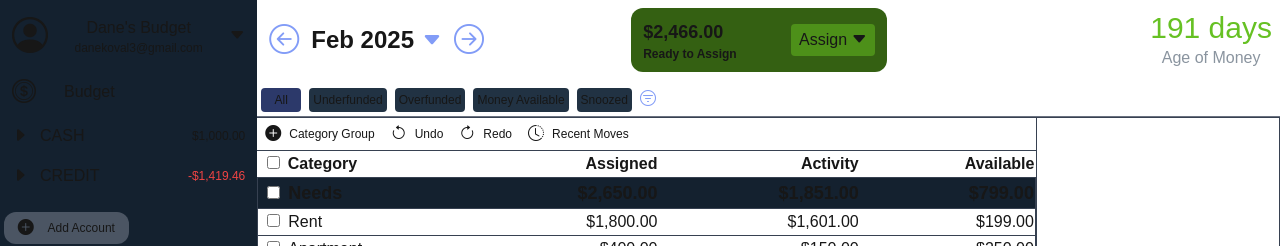
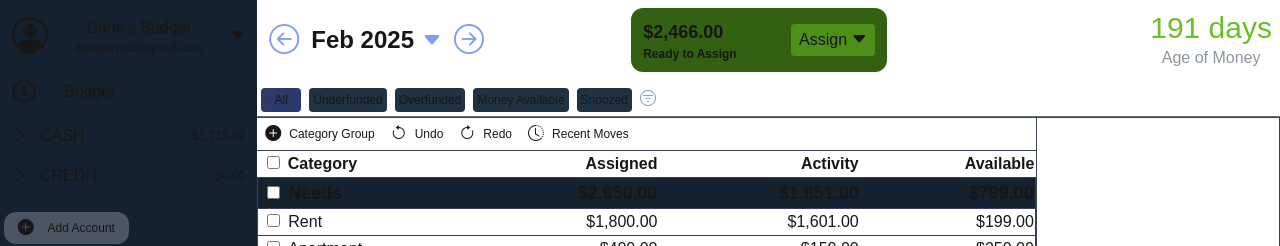
Before and after one commit to dkoval3/budget-app, a Next.js app: page / in a window 1280 px wide. Shown: the top 246 px of the page. Built offline with nearby package versions, Linux system fonts and the light colour scheme.

Commit message:
task #7: dynamically calculate account balance in sidebar

```diff
--- a/src/Constants.ts
+++ b/src/Constants.ts
@@ -1,2 +1,4 @@
 export const ACCOUNTS = 'accounts';
 export const BUDGET = 'budget';
+export const CASH = 'Cash';
+export const CREDIT = 'Credit';
--- a/src/app/components/Accounts/AccountPage.tsx
+++ b/src/app/components/Accounts/AccountPage.tsx
@@ -4,14 +4,15 @@ import AccountNamePanel from "@/app/components/Accounts/Common/AccountNamePanel"
 import BalancePanel from "@/app/components/Accounts/Common/BalancePanel";
 import AccountTable from "@/app/components/Accounts/Common/AccountTable";
 import {sampleAccounts} from "@/model/Test/SampleCashAccount";
-import {getAccountBalance} from "@/common/AccountUtil";
 import {FunctionBar} from "@/app/components/Accounts/Common/FunctionBar";
+import UseBudget from "@/app/components/Hooks/UseBudget";
 
 export default function AccountPage({ className }: AccountPageProps) {
+    const {calculateAccountBalance} = UseBudget();
     return (
         <div className={`${className} p-3`}>
             <AccountNamePanel account={sampleAccounts[0]} />
-            <BalancePanel balance={getAccountBalance(sampleAccounts[0])} />
+            <BalancePanel balance={calculateAccountBalance(sampleAccounts[0])} />
             <FunctionBar />
             <AccountTable />
         </div>
--- a/src/app/components/Accounts/Common/AccountNamePanel.tsx
+++ b/src/app/components/Accounts/Common/AccountNamePanel.tsx
@@ -5,7 +5,9 @@ export default function AccountNamePanel({ account, className }: AccountNamePane
         <div className={`${className} border-b-[0.5px] border-gray-700 pb-2`}>
             <div className='flex justify-between'>
                 <div className='text-xl'>{account.name}</div>
-                <button>Edit Name</button>
+                <button className='mr-1'>
+                    <i className="bi bi-pencil"></i>
+                </button>
             </div>
 
             <div className='flex'>
--- a/src/app/components/Accounts/Common/AccountTable.tsx
+++ b/src/app/components/Accounts/Common/AccountTable.tsx
@@ -8,7 +8,7 @@ import {useImmer} from "use-immer";
 export default function AccountTable({className}: AccountTableProps) {
     const {currentAccount} = UseBudget();
     return (
-        <div className={`${className} border-collapse`}>
+        <div className={`${className}`}>
             <table className='w-full'>
                 <thead>
                 {renderTableHead()}
@@ -24,7 +24,7 @@ export default function AccountTable({className}: AccountTableProps) {
 }
 
 const renderTableHead = () => (
-    <tr>
+    <tr className='border-b-[0.5px] border-gray-700'>
         <th className='text-left text-lg'></th>
         <th className='text-left text-lg'>Date</th>
         <th className='text-left text-lg'>Payee</th>
@@ -80,7 +80,7 @@ const TransactionRow = ({transaction, idx}: TransactionRowProps) => {
                 switchTransactionBox(idx);
             }
         }}
-            className={rowClass}
+            className={`${rowClass} border-b-[0.5px] border-gray-700`}
             key={idx}>
             <td>
                 <input
--- a/src/app/components/Accounts/Common/FunctionBar.tsx
+++ b/src/app/components/Accounts/Common/FunctionBar.tsx
@@ -1,15 +1,15 @@
 import UseBudget from "@/app/components/Hooks/UseBudget";
+import Button1 from "@/app/components/Button/Button1";
 
 export function FunctionBar({ className }: FunctionBar) {
     const { addTransaction, currentAccountIdx } = UseBudget();
     return(
         <div className={`${className} flex border-b-[0.5px] border-gray-700 justify-start`}>
             <div>
-                <button
-                    onClick={() => addTransaction(currentAccountIdx)}
-                    className='p-2'>
-                    Add Transaction
-                </button>
+                <Button1
+                    className='px-3 my-1'
+                    text='Add Transaction'
+                    onClick={() => addTransaction(currentAccountIdx)} />
             </div>
         </div>
     );
--- a/src/app/components/BudgetPage/Sidebar/AccountTypeDropdown/AccountTypeDropdown.tsx
+++ b/src/app/components/BudgetPage/Sidebar/AccountTypeDropdown/AccountTypeDropdown.tsx
@@ -1,10 +1,12 @@
 import {formatAsDollarAmount} from "@/common/Formatter";
 
-export default function AccountTypeDropdown({ accountType, onClick = () => {}, amount }: AccountTypeDropdownProps) {
+export default function AccountTypeDropdown({ accountType, expanded, onClick = () => {}, amount }: AccountTypeDropdownProps) {
     return (
         <div onClick={onClick} className='flex justify-between items-center px-2 h-10'>
             <div className='flex items-center'>
-                <i className="bi bi-caret-right-fill"></i>
+                {
+                    expanded ? <i className="bi bi-chevron-down" /> : <i className="bi bi-chevron-right" />
+                }
                 <div className='select-none pl-3'>{accountType}</div>
             </div>
             <div className={`${getAmountTextColor(amount)} text-xs`}>{formatAsDollarAmount(amount)}</div>
@@ -16,6 +18,7 @@ const getAmountTextColor = (amount: number) => amount < 0 ? 'text-red-500' : '';
 
 interface AccountTypeDropdownProps {
     accountType: string,
+    expanded: boolean,
     onClick?: () => void,
     amount: number
 }
--- a/src/app/components/BudgetPage/Sidebar/ExpandedSidebar.tsx
+++ b/src/app/components/BudgetPage/Sidebar/ExpandedSidebar.tsx
@@ -5,17 +5,21 @@ import Button1 from "@/app/components/Button/Button1";
 import {budgetIcon } from "@/app/IconConstants";
 import {useState} from "react";
 import UseBudget from "@/app/components/Hooks/UseBudget";
+import {CASH, CREDIT} from "@/Constants";
+import {formatAsDollarAmount} from "@/common/Formatter";
 
 export default function ExpandedSidebar({ setIsMinimized, className }: ExpandedSidebarProps) {
-    const [expandAccounts, setExpandAccounts] = useState(false);
+    const [expandCashAccounts, setExpandCashAccounts] = useState(false);
+    const [expandCreditAccounts, setExpandCreditAccounts] = useState(false);
     const {displayBudgetPage} = UseBudget();
     return(
         <div className={`${className} relative flex-col h-full w-80`}>
             <div>
                 <ProfileTab/>
                 <ModeButton iconClass={budgetIcon} message='Budget' onClick={displayBudgetPage}/>
-                <ExpandableAccount accountType='CASH' expand={expandAccounts} setExpand={setExpandAccounts} />
-                <AccountTypeDropdown accountType='CREDIT' amount={-1419.46}/>
+                <ExpandableAccount title='CASH' accountType={CASH} expand={expandCashAccounts} setExpand={setExpandCashAccounts} />
+                <ExpandableAccount title={'CREDIT'} accountType={CREDIT} expand={expandCreditAccounts} setExpand={setExpandCreditAccounts} />
+                {/*<AccountTypeDropdown expanded={false} accountType='CREDIT' amount={-1419.46}/>*/}
                 <Button1 className='mt-4 w-1/2' text='Add Account' iconClass='bi bi-plus-circle-fill'/>
             </div>
             <button className='absolute bottom-0 right-0 mr-4 mb-4 text-neutral-300 hover:text-white text-2xl' onClick={() => setIsMinimized(true)}>
@@ -25,20 +29,25 @@ export default function ExpandedSidebar({ setIsMinimized, className }: ExpandedS
     );
 }
 
-const ExpandableAccount = ({expand, setExpand, accountType}: ExpandableAccountProps) => {
-    const {accounts, setCurrentAccountIdx, displayAccountsPage} = UseBudget();
+const ExpandableAccount = ({expand, setExpand, title, accountType}: ExpandableAccountProps) => {
+    const {accounts, setCurrentAccountIdx, displayAccountsPage, calculateAccountTypeTotal, calculateAccountBalance} = UseBudget();
+    const accountTypeTotal = calculateAccountTypeTotal(accountType);
+    const accountsToList = accounts.filter(account => account.type === accountType);
     return (
         <div className='hover:cursor-pointer'>
-            <AccountTypeDropdown onClick={() => setExpand(!expand)} accountType={accountType} amount={1000}/>
+            <AccountTypeDropdown expanded={expand} onClick={() => setExpand(!expand)} accountType={title} amount={accountTypeTotal}/>
             {
                 expand
-                    ? accounts.map((account, i) =>
+                    ? accountsToList.map((account, i) =>
                         (
-                            <div className='hover:cursor-pointer text-sm px-9' key={i} onClick={() => {
+                            <div className='flex justify-between hover:cursor-pointer text-sm pl-9 pr-2' key={i} onClick={() => {
                                 setCurrentAccountIdx(i);
                                 displayAccountsPage();
                             }}>
                                 {account.name}
+                                <div className='text-xs'>
+                                    {formatAsDollarAmount(calculateAccountBalance(account))}
+                                </div>
                             </div>))
                     : null
             }
@@ -52,7 +61,8 @@ interface ExpandedSidebarProps {
 }
 
 interface ExpandableAccountProps {
-    accountType: string,
+    title: string,
+    accountType: 'Cash' | 'Credit',
     expand: boolean,
     setExpand: (v: boolean) => void
 }
--- a/src/app/components/Hooks/UseBudget.tsx
+++ b/src/app/components/Hooks/UseBudget.tsx
@@ -40,6 +40,15 @@ function useBudget() {
     const [pageToDisplay, setPageToDisplay] = useState(BUDGET);
     const inputRef = useRef<HTMLInputElement>(null);
     const [undoList, updateUndoList] = useImmer<BudgetHistory>([]);
+
+    const calculateAccountBalance = (account: Account) => account.transactions.reduce((accumulator, current) => accumulator + current.amount, 0);
+
+    const calculateAccountTypeTotal = (type: 'Cash' | 'Credit') => {
+        return accounts.filter(account => account.type === type)
+            .reduce((accumulator, current) => {
+                return accumulator + calculateAccountBalance(current);
+            }, 0);
+    };
 
     const displayBudgetPage = () => setPageToDisplay(BUDGET);
 
@@ -268,6 +277,8 @@ function useBudget() {
         addTransaction,
         saveTransaction,
         switchTransactionBox,
+        calculateAccountBalance,
+        calculateAccountTypeTotal,
     };
 }
 
@@ -318,4 +329,6 @@ interface UseBudgetReturnType {
     addTransaction: (idx: number) => void,
     saveTransaction: (idx: number, transaction: Transaction) => void,
     switchTransactionBox: (i: number) => void,
+    calculateAccountBalance: (account: Account) => number,
+    calculateAccountTypeTotal: (type: 'Cash' | 'Credit') => number,
 }
--- a/src/common/AccountUtil.ts
+++ /dev/null
@@ -1,3 +0,0 @@
-import {Account} from "@/model/Account";
-
-export const getAccountBalance = (account: Account) => account.transactions.reduce((accumulator, current) => accumulator + current.amount, 0);
```
Also changed, not shown: src/app/components/BudgetPage/Sidebar/MinimizedSidebar.tsx (+4 -3 lines).
